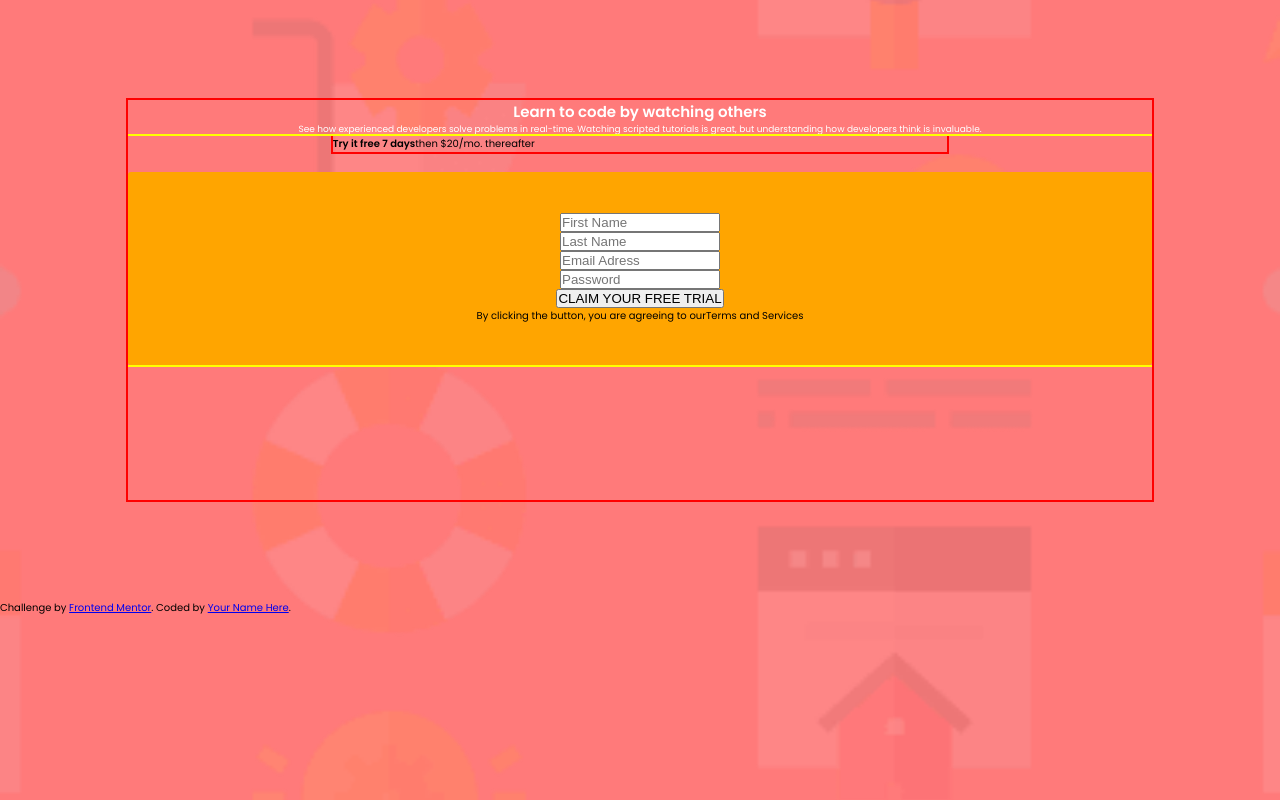
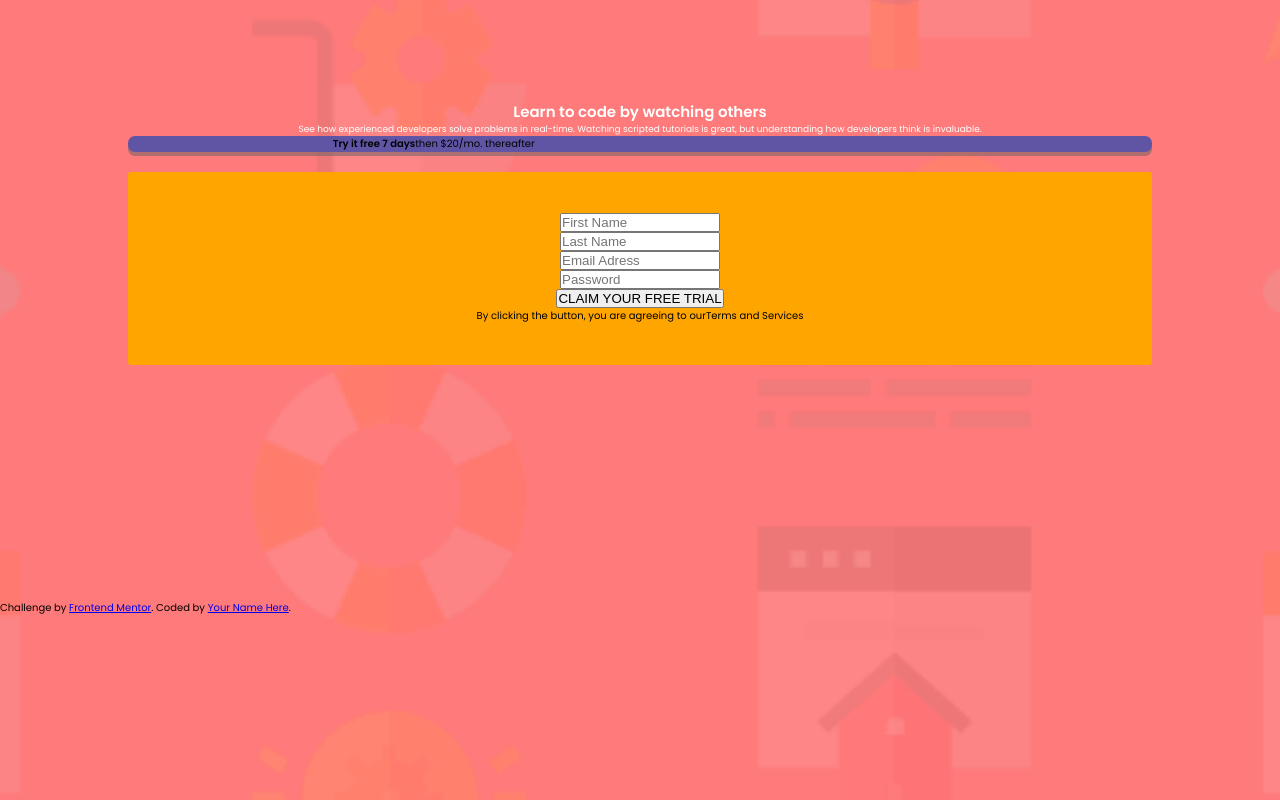
Before and after one commit to NorMenMe/frontend-mentor-signup-form, a website: page src/index.html in a window 1280 px wide. Drawn offline with Linux system fonts and the light colour scheme.

Commit message:
added style ui advert

```diff
--- a/src/scss/abstracts/_variables.scss
+++ b/src/scss/abstracts/_variables.scss
@@ -1 +1,2 @@
 $primary-red: hsl(0, 100%, 74%);
+$primary-blue: hsl(248, 32%, 49%);
--- a/src/scss/main.scss
+++ b/src/scss/main.scss
@@ -7,7 +7,7 @@ body {
 }
 
 .wrapper {
-  outline: 2px solid red;
+  // outline: 2px solid red;
   width: 80%;
   min-height: 50vh;
   margin: 10rem auto;
@@ -31,13 +31,16 @@ body {
   }
 
   .box-right {
-    outline: 2px solid yellow;
+    // outline: 2px solid yellow;
 
     .wrapper-advert {
       width: 100%;
+      background-color: $primary-blue;
+      border-radius: 7px;
+      box-shadow: 0px 4px 0px rgba(97, 97, 97, 0.5);
 
       .advert__text {
-        outline: 2px solid red;
+        // outline: 2px solid red;
         width: 60%;
         margin: 0 auto;
 
```
Also changed, not shown: src/styles/main.css, 1 other file.
